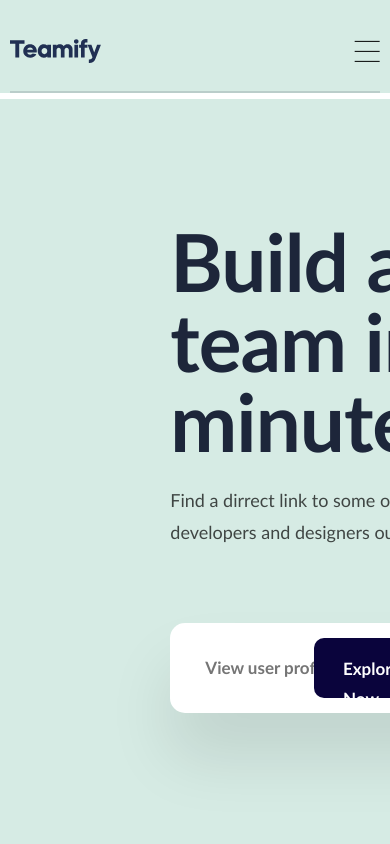
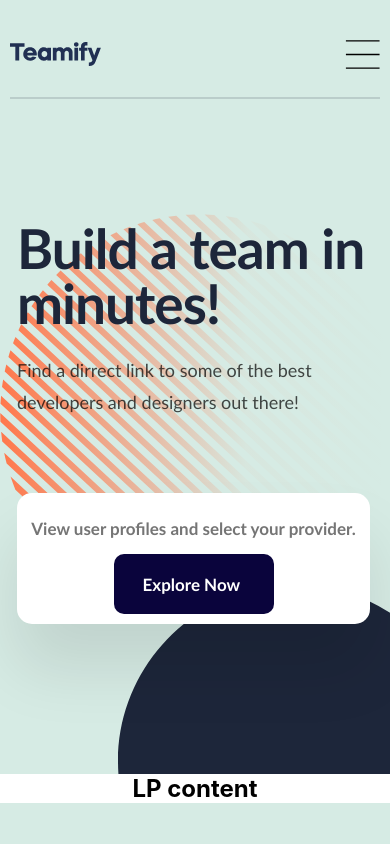
Before and after one commit to dima-leveret/CodeaddictRecruitmentTask, a React (Create React App) app in the folder crt-app/: page / in a window 390 px wide. Shown: the top 844 px of the page. Built offline with nearby package versions, Linux system fonts and the light colour scheme.

Commit message:
finished with LP-up component, responsive

```diff
--- a/crt-app/src/components/landing-page/LP-up.js
+++ b/crt-app/src/components/landing-page/LP-up.js
@@ -1,6 +1,8 @@
 import React from 'react';
 
-import '../../style/landing-page/LP-up.css'
+import '../../style/landing-page/LP-up.css';
+import stripedCircle from '../../img/header-striped-circle.svg';
+import darkDircle from '../../img/dark-circle.svg';
 
 class LendingPageUp extends React.Component {
 
@@ -23,7 +25,10 @@ class LendingPageUp extends React.Component {
                         >Explore Now</label>
                     </form>
                 </div>
-                <div className='circle' />
+                <div  className='circles'>
+                    <img src={stripedCircle} alt='striped-circle' className='striped-circle' />
+                    <img  src={darkDircle}  alt='dark-dircle' className='dark-circle' />
+                </div>
             </div>
         )
     }
--- a/crt-app/src/style/NavBar.css
+++ b/crt-app/src/style/NavBar.css
@@ -82,7 +82,7 @@ header > hr {
         left: 0;
         z-index: 1000;
         align-items: center;
-        margin-top: 93px;
+        margin-top: 99px;
         background-color: #d6ebe4;
         transform: translateX(100%);
         transition: ease-in-out 0.4s;
@@ -98,7 +98,7 @@ header > hr {
         left: 0;
         z-index: 1000;
         align-items: center;
-        margin-top: 93px;
+        margin-top: 99px;
         background-color: #d6ebe4;
         transform: translateX(0);
         transition: ease-in-out 0.4s;
@@ -122,5 +122,6 @@ header > hr {
 
     .burger {
         filter: invert();
+        height: 30px;
     }
 }
--- a/crt-app/src/style/landing-page/LP-up.css
+++ b/crt-app/src/style/landing-page/LP-up.css
@@ -1,17 +1,18 @@
 .LP-up {
     display: flex;
-    justify-content: center;
+    justify-content: flex-end;
     max-width: 1440px;
     width: 100%;
-    padding: 0 10px;
     background-color: #d6ebe4;
-    overflow: hidden;
 }
 
 .LP-up-container {
+    display: flex;
+    flex-direction: column;
     max-width: 1240px;
     width: 100%;
-    margin: 122px 0 150px 180px;
+    margin: 122px 20px 150px 170px;
+    z-index: 2;
 }
 
 .LP-up-container > h2 {
@@ -77,13 +78,89 @@
     cursor: pointer;
 }
 
-.circle {
-    max-width: 1000px;
+.circles {
+    max-width: 713px;
     width: 100%;
-    height: 700px;
-    background-color: #1d263a;
+    height: 560px;
+    display: flex;
     align-self: flex-end;
-    border-radius: 50%;
-    margin-right: -70px ;
-    margin-bottom: -287px ;
+    position: absolute;
+    overflow: hidden;
 }
+
+.striped-circle {
+    max-width: 572px;
+    width: 100%;
+    height: auto;
+    position: absolute;
+    z-index: 1;
+}
+
+.dark-circle {
+    max-width: 595px;
+    width: 100%;
+    height: auto;
+    align-self: flex-end;
+    margin-left: 118px;
+}
+
+@media only screen and (max-width: 768px) {
+    .LP-up-container {
+        display: flex;
+        flex-direction: column;
+        max-width: 1240px;
+        width: 100%;
+        margin: 122px 20px 150px 17px;
+        z-index: 2;
+    }
+
+}
+
+@media only screen and (max-width: 600px) {
+    .explore-input-container {
+        display: flex;
+        flex-direction: column;
+        align-items: center;
+        height: auto;
+        padding: 10px;
+    }
+
+    .LP-up-container > h2 {
+        max-width: 526px;
+        width: 100%;
+        color: #1d263a;
+        font-family: 'Gill Sans', 'Gill Sans MT', Calibri, 'Trebuchet MS', sans-serif;
+        font-size: 55px;
+        font-weight: bold;
+        line-height: 1;
+        letter-spacing: -1px;
+    }
+
+    .explore-input-container > input {
+        width: 100%;
+        border: none;
+        font-family: 'Gill Sans', 'Gill Sans MT', sans-serif;
+        font-weight: bold;
+        font-size: 17px;
+        line-height: 3;
+        color: #262729;
+        outline: none;
+        text-align: center;
+    }
+
+    .explore-input-container > label {
+        border: none;
+        font-family: 'Gill Sans', 'Gill Sans MT', sans-serif;
+        max-width: 160px;
+        width: 100%;
+        height: 60px;
+        padding: 16px 28px 14px 29px;
+        border-radius: 10px;
+        background-color: #0a043c;
+        color: #ffffff;
+        font-size: 17px;
+        font-weight: bold;
+        line-height: 1.76;
+        cursor: pointer;
+    }
+}
--- a/crt-app/src/style/subscribe-footer/Subscribe.css
+++ b/crt-app/src/style/subscribe-footer/Subscribe.css
@@ -58,3 +58,18 @@
     line-height: 1.76;
     cursor: pointer;
 }
+
+@media only screen and (max-width: 600px) {
+    .subscribe-input-container {
+        display: flex;
+        flex-direction: column;
+        align-items: center;
+        height: auto;
+        padding: 10px;
+    }
+
+    .subscribe-input-container > input  {
+        text-align: center;
+        line-height: 3;
+    }
+}
```
Also changed, not shown: crt-app/src/img/dark-circle.svg (added).
